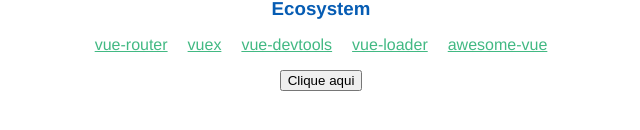
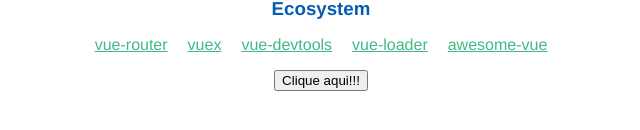
Before and after one commit to pepoeverton/web-release-test, a Vue app: page / in a window 1280 px wide. Shown: the part 388-518 px from the top of the page, without its empty margins (319-959 px from the left). Built offline with nearby package versions, Linux system fonts and the light colour scheme.

Commit message:
feat: add new button text

```diff
--- a/src/App.vue
+++ b/src/App.vue
@@ -1,7 +1,7 @@
 <template>
   <div id="app">
     <HelloWorld msg="Hi there!"/>
-    <button @click="toggleMessage">Clique aqui</button>
+    <button @click="toggleMessage">Clique aqui!!!</button>
     <p v-if="showMessage">Aqui vai alguma feature maravilhosa</p>
   </div>
 </template>
```
